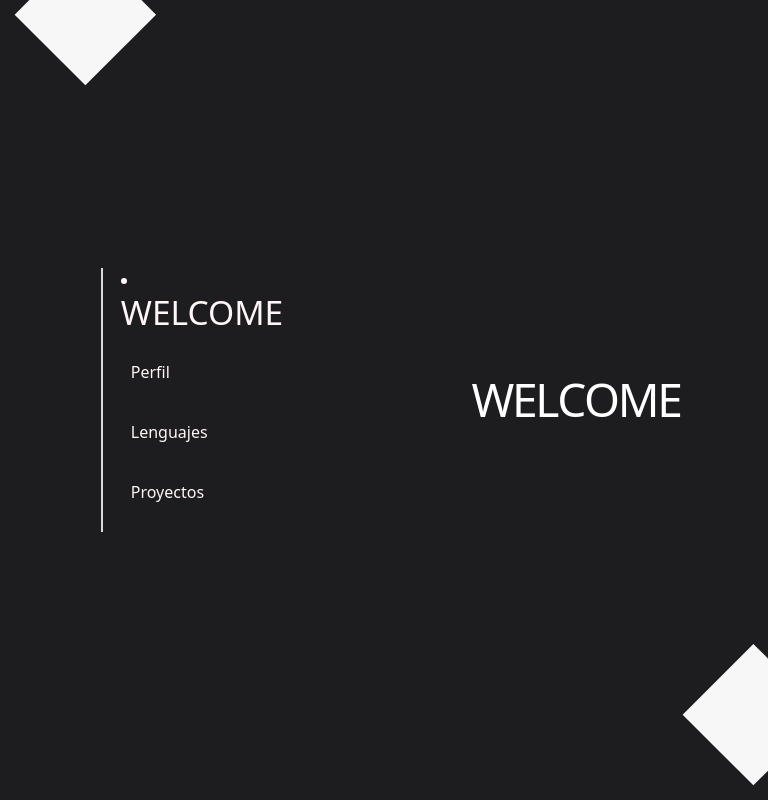
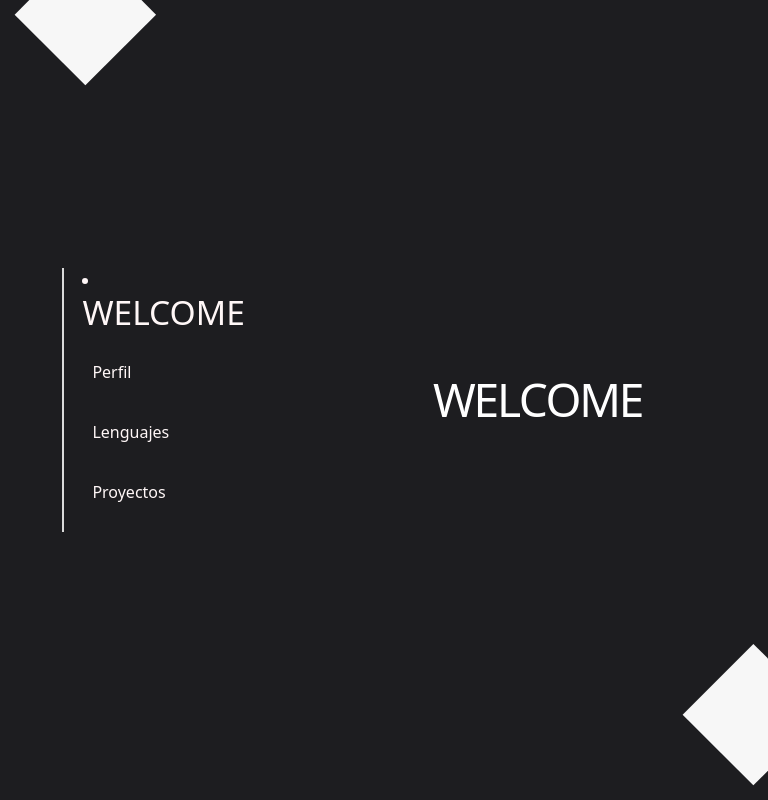
Before and after one commit to brayantunu/developerweb, a Vue app: page /#/ in a window 768 px wide. Built offline with nearby package versions, Linux system fonts and the light colour scheme.

Commit message:
controlando el responsi en laptop y tables v2

```diff
--- a/src/stiles.css
+++ b/src/stiles.css
@@ -24,19 +24,19 @@ body {
         font-size: 16px;
     }
     .contentNav{
-        width: 50vw;
+        width: 40vw;
     }
     .content{
-        width: 50vw;
+        width: 60vw;
         display: flex;
         color: wheat;
     }
     .perfil{
-        margin: auto 10px auto 0px;
+        margin: auto 30px auto 0px;
         text-align: justify;
     }
     .learning{
-        margin: auto 10px auto 0px;
+        margin: auto 30px auto 0px;
         text-align: justify;
 
     }
```
